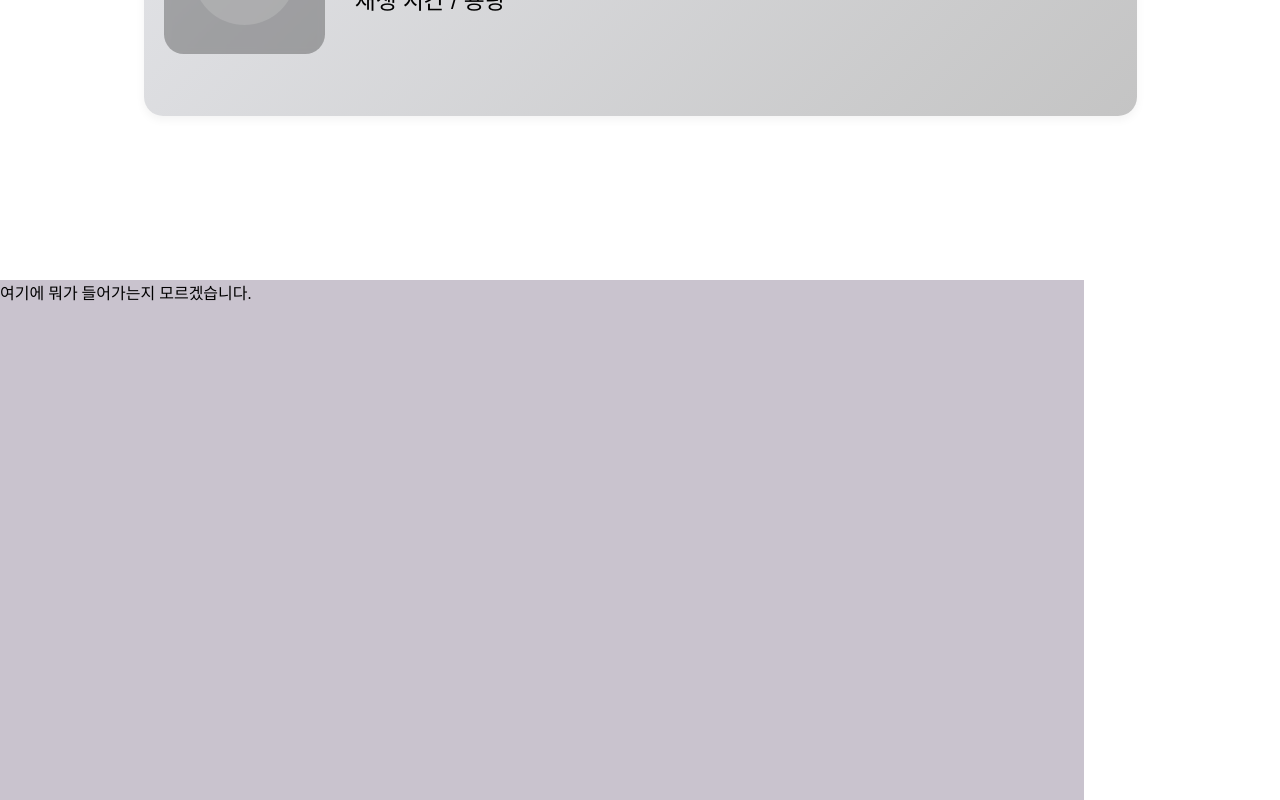
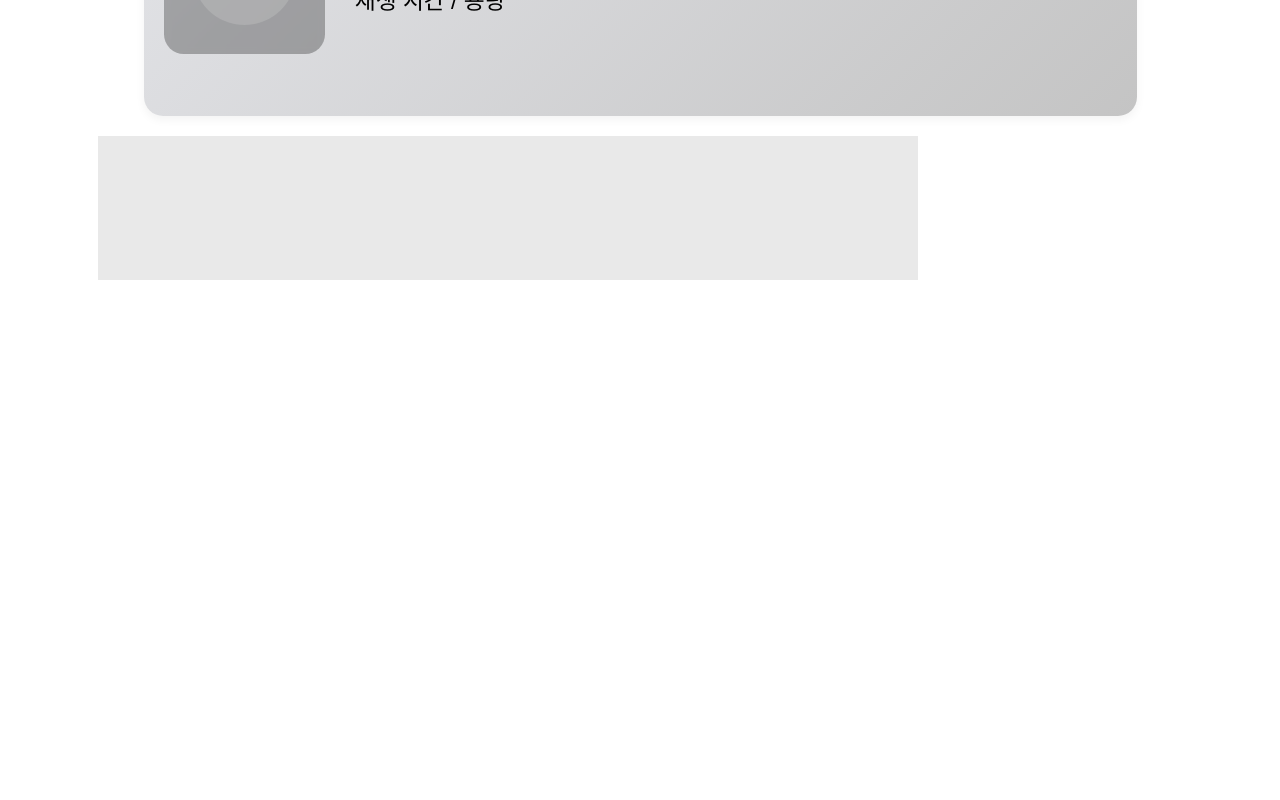
Before and after one commit to UMC-CodePlay/CodePlay-FE, a React (Vite) app in the folder UploadBox/: page /score/result_score in a window 1280 px wide. Shown: the part 620-1420 px from the top of the page. Built offline with nearby package versions, Linux system fonts and the light colour scheme.

Commit message:
0120_1648

```diff
--- a/UploadBox/eslint.config.js
+++ b/UploadBox/eslint.config.js
@@ -29,6 +29,7 @@ export default [
       ...react.configs['jsx-runtime'].rules,
       ...reactHooks.configs.recommended.rules,
       'react/jsx-no-target-blank': 'off',
+      "no-unused-vars": "off",
       'react-refresh/only-export-components': [
         'warn',
         { allowConstantExport: true },
--- a/UploadBox/src/pages/Main/Result_ScorePage.jsx
+++ b/UploadBox/src/pages/Main/Result_ScorePage.jsx
@@ -49,13 +49,15 @@ export default Result_ScorePage;
 
 const Wrapper = styled.div`
   justify-content: center;
+  display: grid;
+  grid-template-rows: 1fr 1fr;
+  gap: 20px;
 `;
 
 const ControllBox = styled.div`
-  width: 805px;
+  width: 820px;
   height: 144px;
-  flex-shrink: 0;
-  fill: #e9e9e9;
+  background: #e9e9e9;
   backdrop-filter: blur(93.9848861694336px);
 `;
 
```
